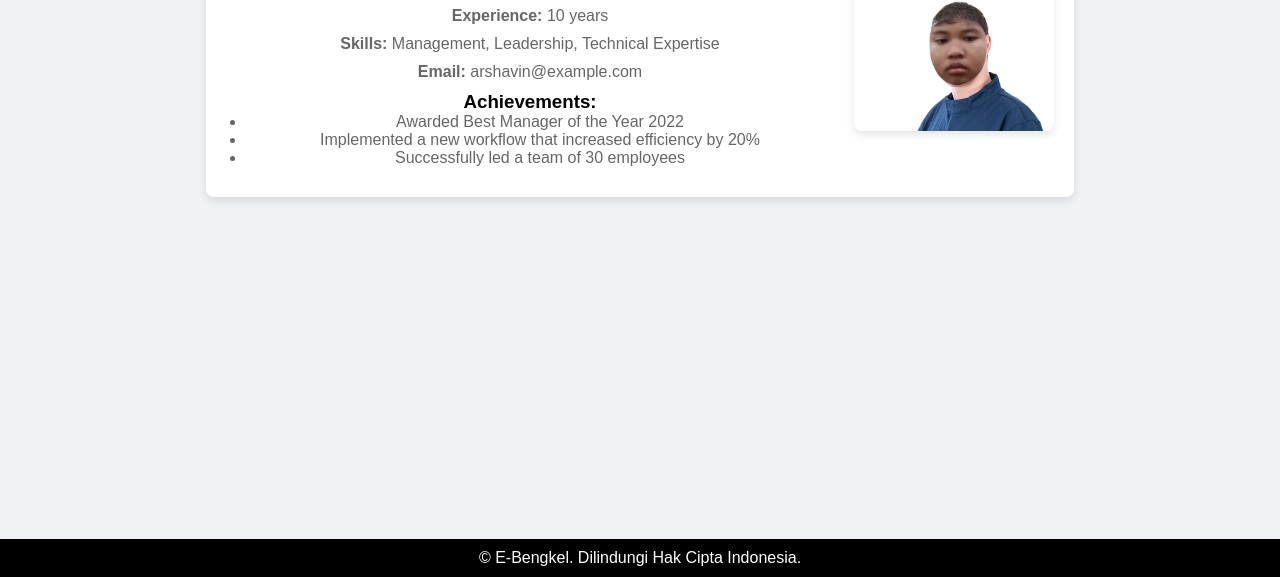
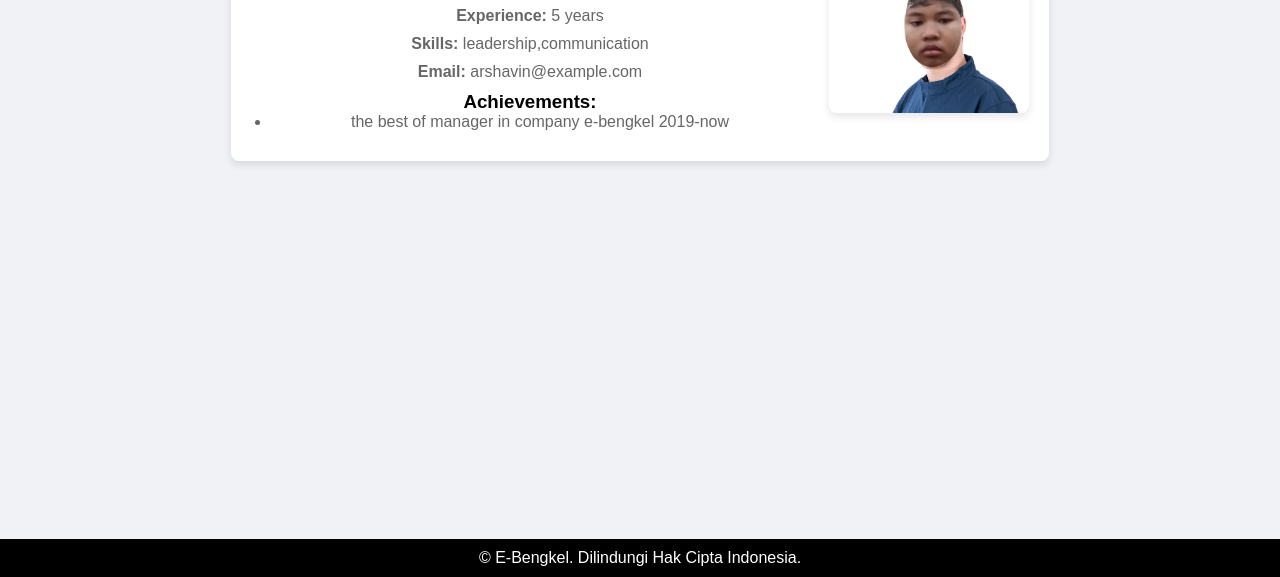
Before and after one commit to Shinarashitokisaki/e-bengkel, a plain HTML site: page syahrul.html in a window 1280 px wide. Shown: the part 223-800 px from the top of the page. Drawn offline with Linux system fonts and the light colour scheme.

Commit message:
Update syahrul.html

```diff
--- a/syahrul.html
+++ b/syahrul.html
@@ -19,15 +19,13 @@
         <div class="profile">
             <div class="profile-info">
                 <h2>Syahrul</h2>
-                <p><strong>Position:</strong> Manager</p>
-                <p><strong>Experience:</strong> 10 years</p>
-                <p><strong>Skills:</strong> Management, Leadership, Technical Expertise</p>
+                <p><strong>Position:</strong> manager</p>
+                <p><strong>Experience:</strong> 5 years</p>
+                <p><strong>Skills:</strong> leadership,communication</p>
                 <p><strong>Email:</strong> arshavin@example.com</p>
                 <h3>Achievements:</h3>
                 <ul>
-                    <li>Awarded Best Manager of the Year 2022</li>
-                    <li>Implemented a new workflow that increased efficiency by 20%</li>
-                    <li>Successfully led a team of 30 employees</li>
+                    <li>the best of manager in company e-bengkel 2019-now</li>
                 </ul>
             </div>
             <div class="profile-image">
```
